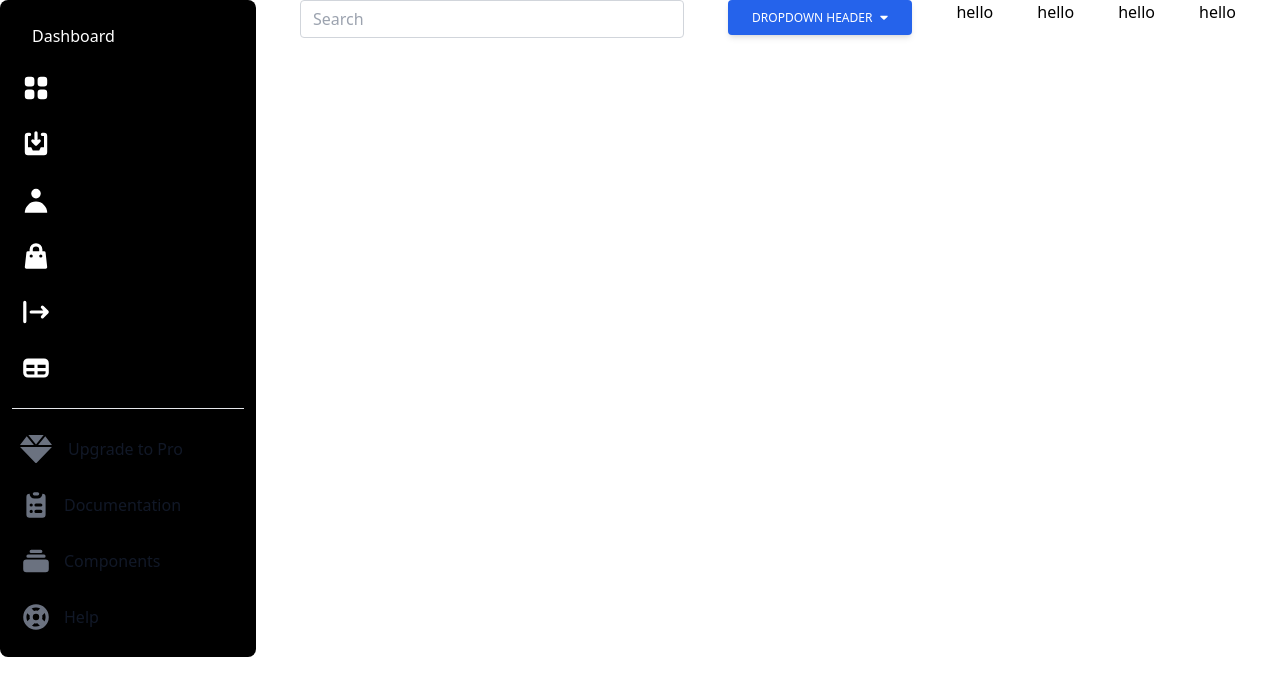
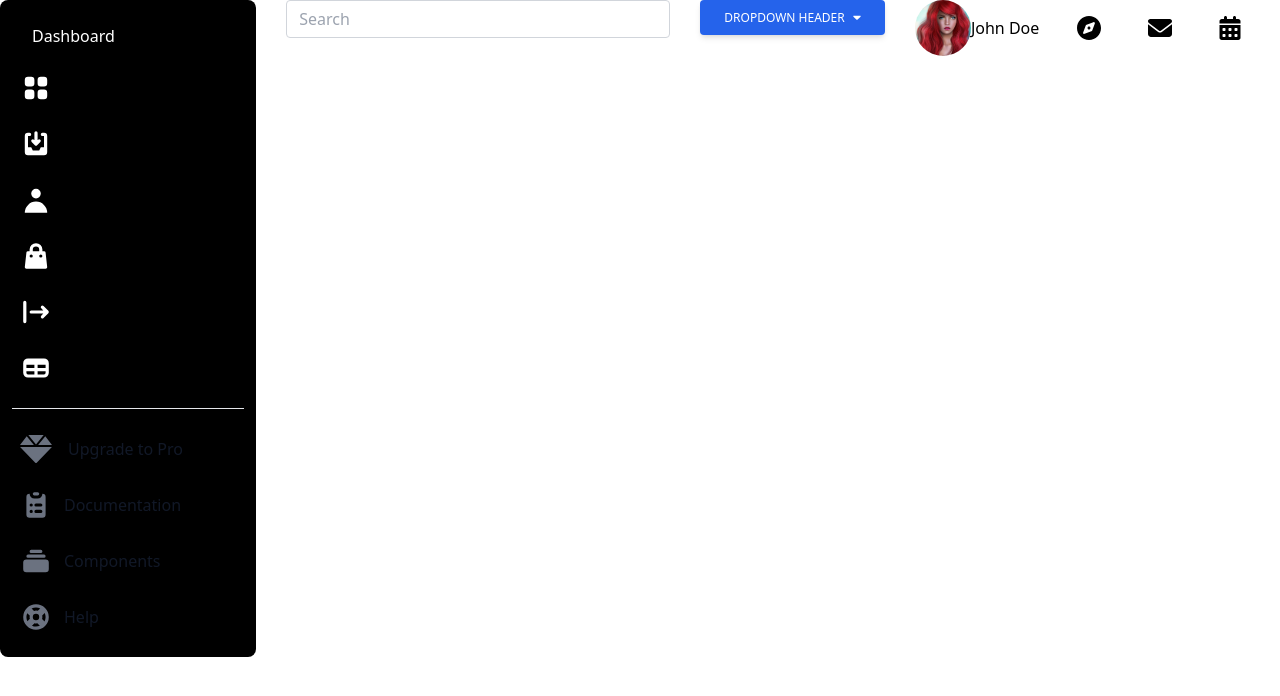
Before and after one commit to Obaayaa-1988/nuxt-tailwind-admin-dashboard, a Nuxt app: page /home in a window 1280 px wide. Shown: the top 696 px of the page. Built offline with nearby package versions, Linux system fonts and the light colour scheme.

Commit message:
added svg icons to home component

```diff
--- a/pages/Home.vue
+++ b/pages/Home.vue
@@ -15,7 +15,7 @@
             </div>
 
 
-            <div>
+            <!-----------------beginning of dropdown menu-------------->
 
                 <div class="flex justify-center">
                     <div>
@@ -118,29 +118,46 @@
                     </div>
                 </div>
 
+            <!--------------------------end of dropdow menu-------------->
+
+            <!--------------------------start of user profile svg icon-------------->
+            <div class="flex justify-between">
+                <div><img src="images/User.jpg" alt="PanCake" class="w-14 h-14 object-cover rounded-full" /> </div>
+                <div class="pt-4"> John Doe</div>
+            </div>
+
+            <!--------------------------end of user profile svg icon -------------->
+            <!--------------------svg icons--------------start---------------------->
+            <div>
+                <svg xmlns="http://www.w3.org/2000/svg"
+                    viewBox="0 0 512 512" class="w-10 h-10 text-black pt-4" >
+                    <path
+                        d="M256 512c141.4 0 256-114.6 256-256S397.4 0 256 0S0 114.6 0 256S114.6 512 256 512zm50.7-186.9L162.4 380.6c-19.4 7.5-38.5-11.6-31-31l55.5-144.3c3.3-8.5 9.9-15.1 18.4-18.4l144.3-55.5c19.4-7.5 38.5 11.6 31 31L325.1 306.7c-3.2 8.5-9.9 15.1-18.4 18.4zM288 256c0-17.7-14.3-32-32-32s-32 14.3-32 32s14.3 32 32 32s32-14.3 32-32z" />
+                </svg>
 
 
             </div>
             <div>
-                <h1>hello</h1>
+
+                <svg xmlns="http://www.w3.org/2000/svg"
+                    viewBox="0 0 512 512" class="w-10 h-10 text-black pt-4" >
+                    <path
+                        d="M48 64C21.5 64 0 85.5 0 112c0 15.1 7.1 29.3 19.2 38.4L236.8 313.6c11.4 8.5 27 8.5 38.4 0L492.8 150.4c12.1-9.1 19.2-23.3 19.2-38.4c0-26.5-21.5-48-48-48H48zM0 176V384c0 35.3 28.7 64 64 64H448c35.3 0 64-28.7 64-64V176L294.4 339.2c-22.8 17.1-54 17.1-76.8 0L0 176z" />
+                </svg>
 
 
             </div>
             <div>
-                <h1>hello</h1>
+                <svg xmlns="http://www.w3.org/2000/svg"
+                    viewBox="0 0 448 512" class="w-10 h-10 text-black pt-4">
+                    <path
+                        d="M128 0c17.7 0 32 14.3 32 32V64H288V32c0-17.7 14.3-32 32-32s32 14.3 32 32V64h48c26.5 0 48 21.5 48 48v48H0V112C0 85.5 21.5 64 48 64H96V32c0-17.7 14.3-32 32-32zM0 192H448V464c0 26.5-21.5 48-48 48H48c-26.5 0-48-21.5-48-48V192zm64 80v32c0 8.8 7.2 16 16 16h32c8.8 0 16-7.2 16-16V272c0-8.8-7.2-16-16-16H80c-8.8 0-16 7.2-16 16zm128 0v32c0 8.8 7.2 16 16 16h32c8.8 0 16-7.2 16-16V272c0-8.8-7.2-16-16-16H208c-8.8 0-16 7.2-16 16zm144-16c-8.8 0-16 7.2-16 16v32c0 8.8 7.2 16 16 16h32c8.8 0 16-7.2 16-16V272c0-8.8-7.2-16-16-16H336zM64 400v32c0 8.8 7.2 16 16 16h32c8.8 0 16-7.2 16-16V400c0-8.8-7.2-16-16-16H80c-8.8 0-16 7.2-16 16zm144-16c-8.8 0-16 7.2-16 16v32c0 8.8 7.2 16 16 16h32c8.8 0 16-7.2 16-16V400c0-8.8-7.2-16-16-16H208zm112 16v32c0 8.8 7.2 16 16 16h32c8.8 0 16-7.2 16-16V400c0-8.8-7.2-16-16-16H336c-8.8 0-16 7.2-16 16z" />
+                </svg>
 
 
             </div>
-            <div>
-                <h1>hello</h1>
 
-
-            </div>
-            <div>
-                <h1>hello</h1>
-
-
-            </div>
+            <!----------------------------svg icons end---------------------------------->
         </div>
 
         <!---------------mini header start------------------------------>
```
Also changed, not shown: 1 other file (tests, documents, lock files or other folders).
